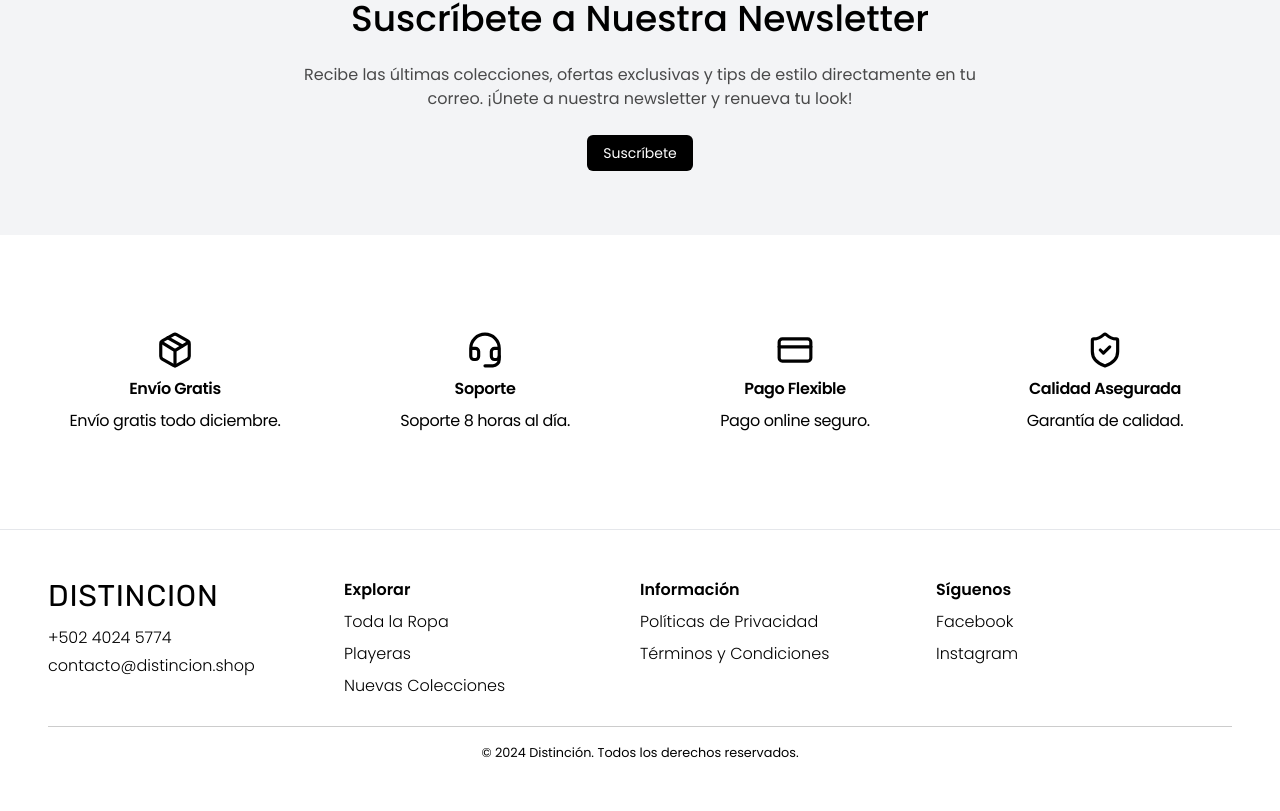
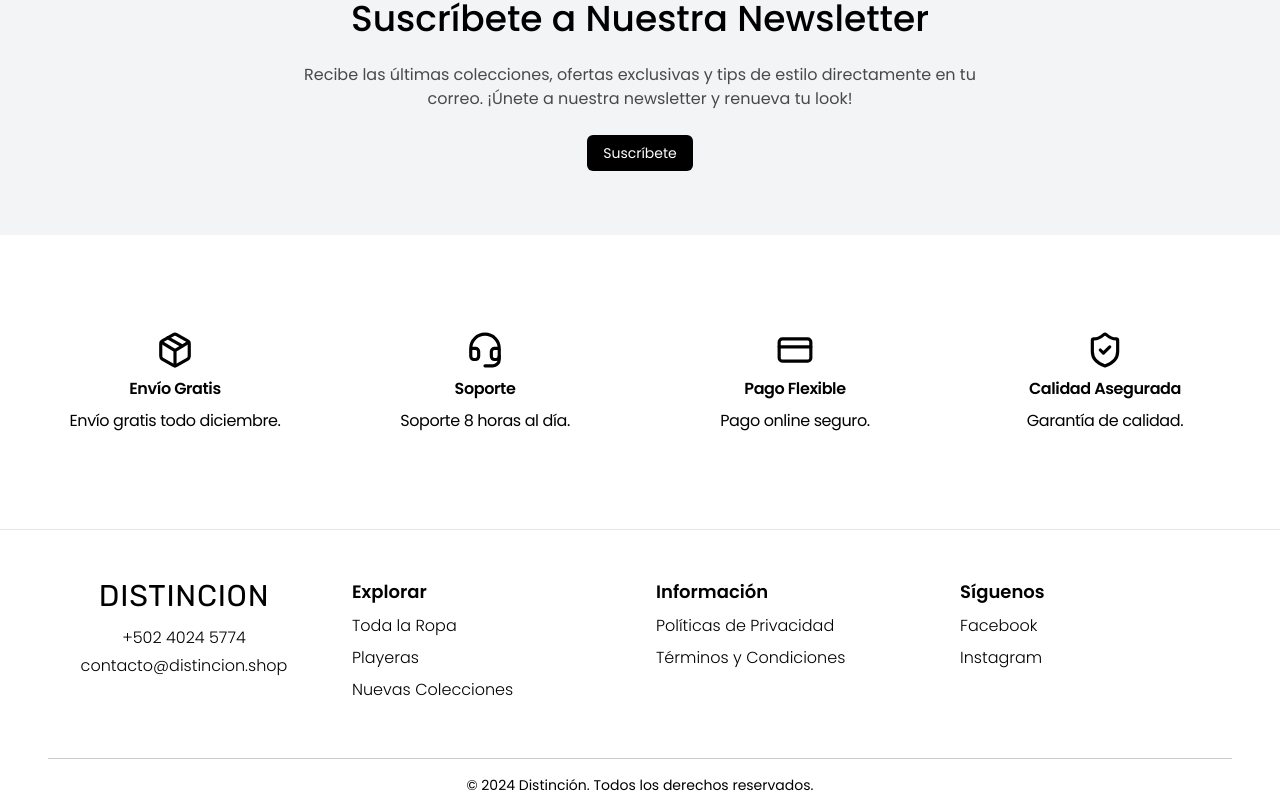
Before and after one commit to hayyrs66/distincion-ecommerce, a Next.js app: page / in a window 1280 px wide. Shown: the part 2123-2934 px from the top of the page. Before the commit the page ends 2901 px from the top, so only its background shows below. Built offline with nearby package versions, Linux system fonts and the light colour scheme.

Commit message:
Refactor Footer component for improved layout and styling consistency

```diff
--- a/src/app/components/Footer.jsx
+++ b/src/app/components/Footer.jsx
@@ -9,17 +9,17 @@ const rubik = Rubik({
 
 const Footer = () => {
   return (
-    <footer className="w-full px-12 pt-12 border-t">
-      <div className="grid grid-cols-4 w-full">
-        <div className="flex flex-col pb-12 gap-3">
+    <footer className="w-full px-6 md:px-12 pt-12 border-t">
+      <div className="grid grid-cols-1 sm:grid-cols-2 md:grid-cols-4 gap-8 w-full">
+        <div className="flex flex-col pb-12 gap-3 items-center justify-center">
           <Link href="/" title-header="Distinción">
             <h1
-              className={`${rubik.className} text-3xl text-black tracking-wide font-normal text-black"`}
+              className={`${rubik.className} text-2xl md:text-3xl text-black tracking-wide font-normal`}
             >
               DISTINCION
             </h1>
           </Link>
-          <div className="flex flex-col gap-1">
+          <div className="flex flex-col items-center justify-center gap-1">
             <a
               href="tel:+50240245774"
               className="text-black font-light text-base w-fit"
@@ -27,15 +27,15 @@ const Footer = () => {
               +502 4024 5774
             </a>
             <a
-              href="mail:contacto@distincion.shop"
+              href="mailto:contacto@distincion.shop"
               className="text-black font-light text-base w-fit"
             >
               contacto@distincion.shop
             </a>
           </div>
         </div>
-        <div className="flex flex-col gap-2">
-          <h2 className="text-black font-semibold text-base">Explorar</h2>
+        <div className="flex flex-col gap-2 items-center md:items-start">
+          <h2 className="text-black font-semibold text-lg">Explorar</h2>
           <Link href="/ropa" className="text-black font-light text-base">
             Toda la Ropa
           </Link>
@@ -46,8 +46,8 @@ const Footer = () => {
             Nuevas Colecciones
           </Link>
         </div>
-        <div className="flex flex-col gap-2">
-          <h2 className="text-black font-semibold text-base">Información</h2>
+        <div className="flex flex-col gap-2 items-center md:items-start">
+          <h2 className="text-black font-semibold text-lg">Información</h2>
           <Link href="/politicas" className="text-black font-light text-base">
             Políticas de Privacidad
           </Link>
@@ -55,8 +55,8 @@ const Footer = () => {
             Términos y Condiciones
           </Link>
         </div>
-        <div className="flex flex-col gap-2">
-          <h2 className="text-black font-semibold text-base">Síguenos</h2>
+        <div className="flex flex-col gap-2 items-center md:items-start">
+          <h2 className="text-black font-semibold text-lg">Síguenos</h2>
           <a
             href="https://facebook.com/distincion"
             className="text-black font-light text-base"
@@ -71,8 +71,8 @@ const Footer = () => {
           </a>
         </div>
       </div>
-      <div className="flex justify-center border-t border-t-black/20 px-8 py-4">
-        <small>
+      <div className="flex justify-center border-t border-t-black/20 px-8 py-4 mt-8">
+        <small className="text-sm text-center">
           &copy; {new Date().getFullYear()} Distinción. Todos los derechos
           reservados.
         </small>
```
